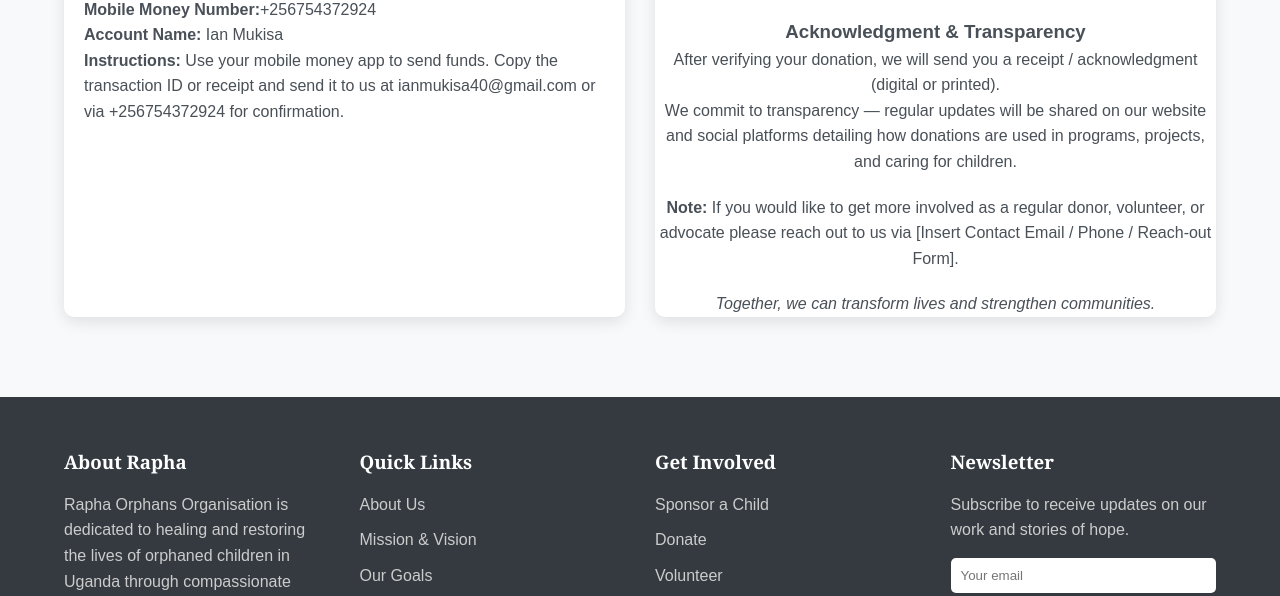
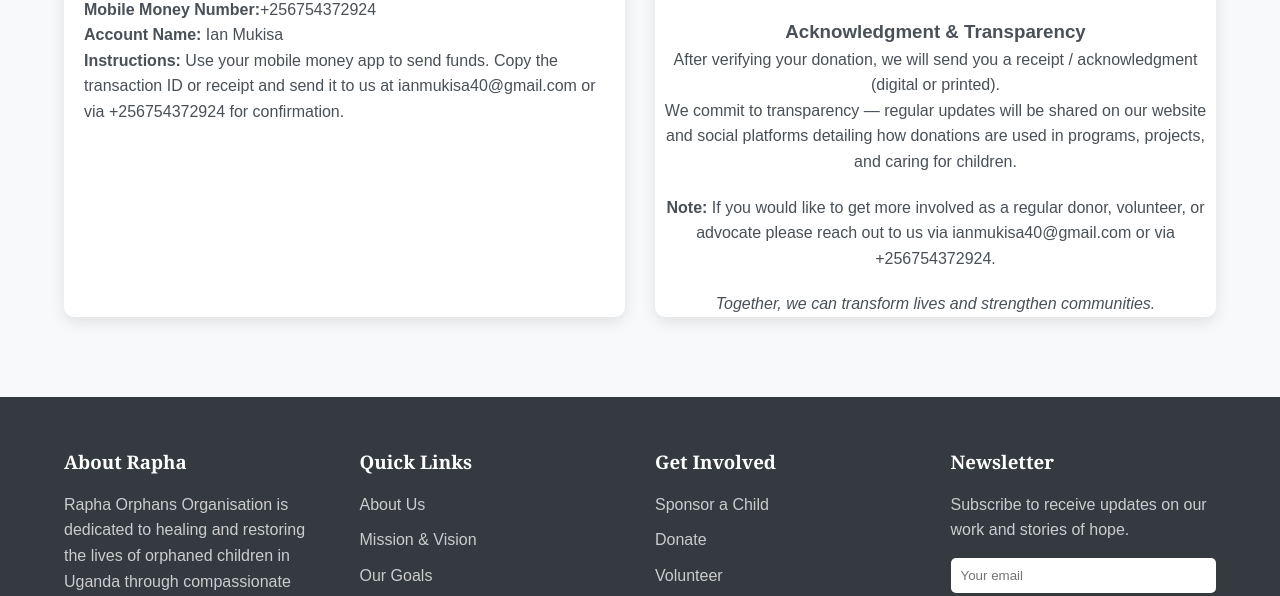
Before and after one commit to kepha-wiz/rapha, a plain HTML site: page index.html in a window 1280 px wide. Shown: the part 9771-10367 px from the top of the page. Drawn offline with Linux system fonts and the light colour scheme.

Commit message:
Update index.html

```diff
--- a/index.html
+++ b/index.html
@@ -1887,7 +1887,7 @@
             <h3>Acknowledgment & Transparency</h3>
             <p>After verifying your donation, we will send you a receipt / acknowledgment (digital or printed).</p>
             <p>We commit to transparency — regular updates will be shared on our website and social platforms detailing how donations are used in programs, projects, and caring for children.</p>
-            <p style="margin-top: 20px;"><strong>Note:</strong> If you would like to get more involved as a regular donor, volunteer, or advocate please reach out to us via [Insert Contact Email / Phone / Reach-out Form].</p>
+            <p style="margin-top: 20px;"><strong>Note:</strong> If you would like to get more involved as a regular donor, volunteer, or advocate please reach out to us via ianmukisa40@gmail.com or via +256754372924.</p>
             <p style="font-style: italic; margin-top: 20px;">Together, we can transform lives and strengthen communities.</p>
         </div>
     </section>
```
